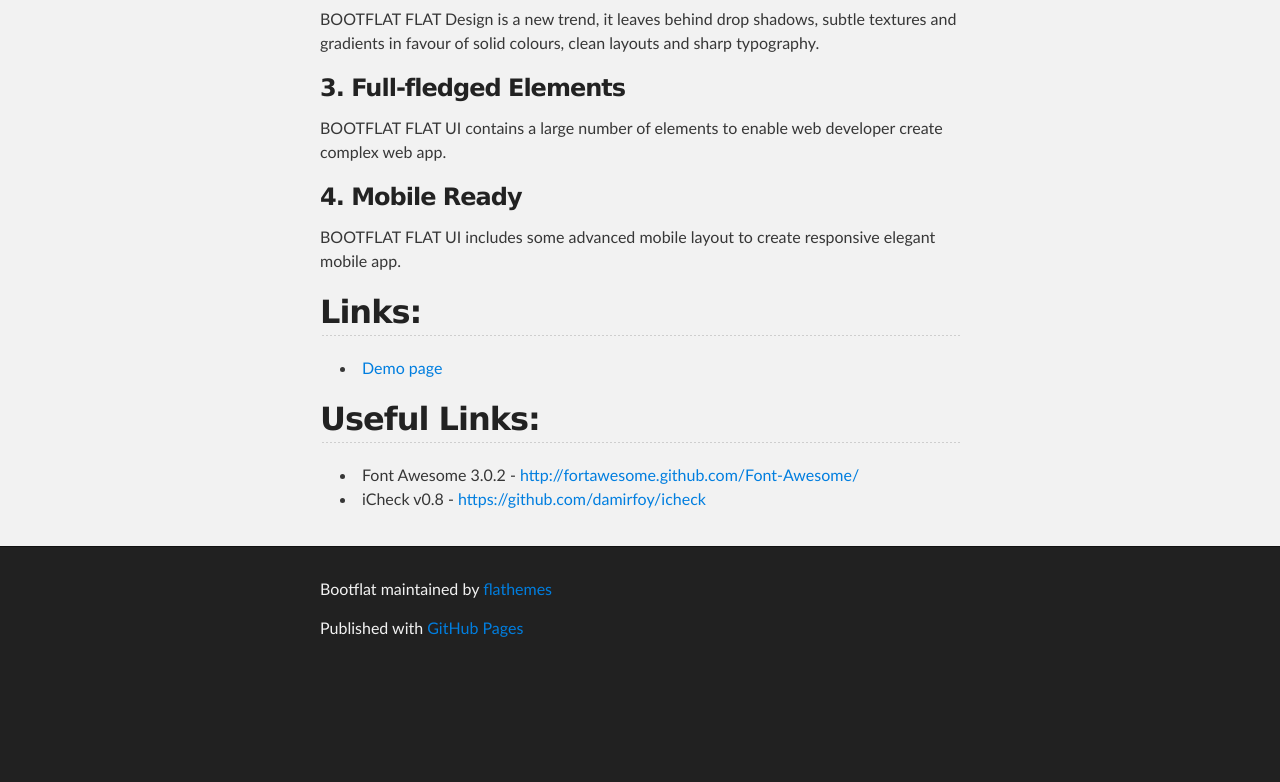
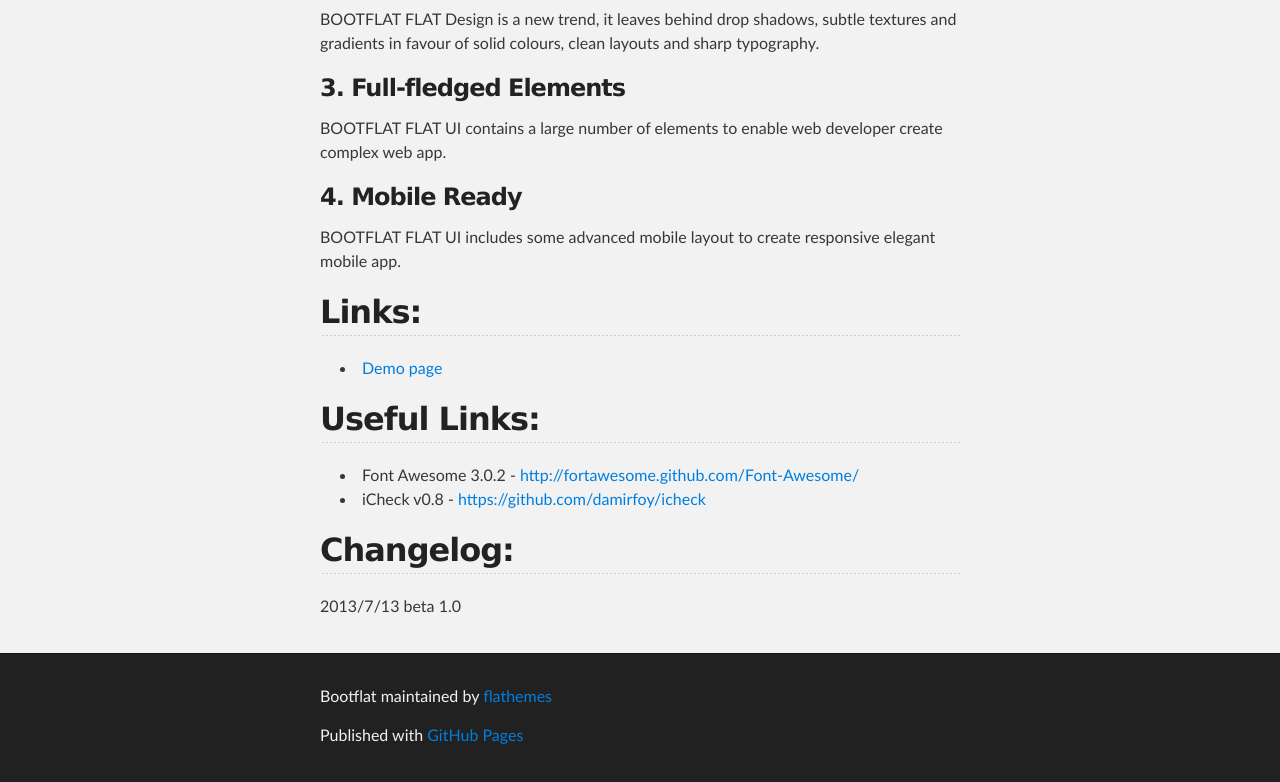
Before and after one commit to wangsai/bootflat, a plain HTML site: page index.html in a window 1280 px wide. Shown: the part 813-1595 px from the top of the page. Before the commit the page ends 1488 px from the top, so only its background shows below. Drawn offline with Linux system fonts and the light colour scheme.

Commit message:
Create gh-pages branch via GitHub

```diff
--- a/index.html
+++ b/index.html
@@ -76,7 +76,10 @@
 </li>
 <li>iCheck v0.8 - <a href="https://github.com/damirfoy/icheck">https://github.com/damirfoy/icheck</a>
 </li>
-</ul>
+</ul><h2>
+<a name="changelog" class="anchor" href="#changelog"><span class="octicon octicon-link"></span></a>Changelog:</h2>
+
+<p>2013/7/13 beta 1.0</p>
       </section>
     </div>
 
```
Also changed, not shown: params.json (+1 -1 lines).
